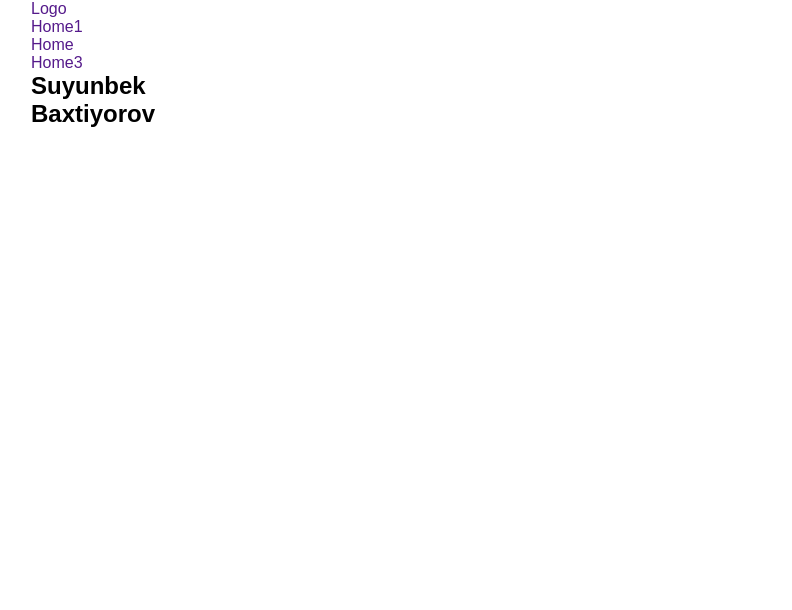
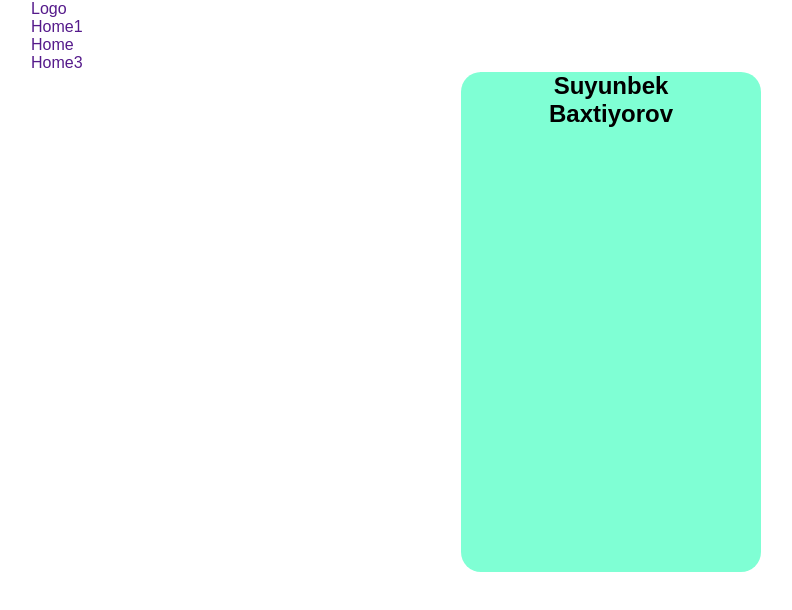
Before and after one commit to AsilbekXoliyorov441/jamoviy-ishlash1, a plain HTML site: page pages/home2.html in a window 1280 px wide. Shown: the whole page, without its empty margins (29-821 px from the left). Drawn offline with Linux system fonts and the light colour scheme.

Commit message:
adding style

```diff
--- a/css/pages/home2.css
+++ b/css/pages/home2.css
@@ -0,0 +1,10 @@
+.union{
+    width: 300px;
+    height: 500px;
+    background-color: aquamarine;
+    border-radius: 20px;
+
+}
+.union h1{
+        text-align: center;
+}
--- a/pages/home2.html
+++ b/pages/home2.html
@@ -26,9 +26,10 @@
 
     <main>
       <section>
-        <div class="container">
+        <div class="container union">
           <h1>Suyunbek</h1>
           <h1>Baxtiyorov</h1>
+
         </div>
       </section>
     </main>
```
